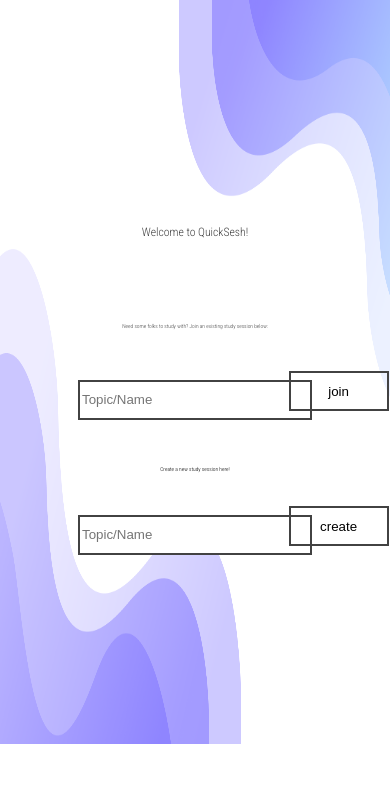
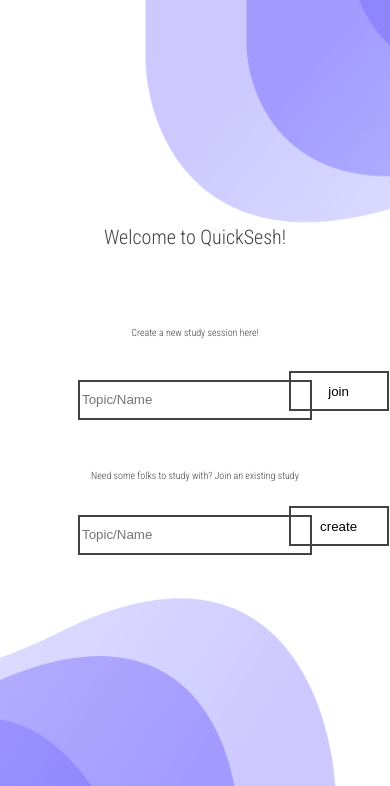
Before and after one commit to neeltron/QuickSesh, a Flask app: page / in a window 390 px wide. Shown: the top 786 px of the page. Run offline with Flask 2, Linux system fonts and the light colour scheme.

Commit message:
Partially Responsive

```diff
--- a/static/styles.css
+++ b/static/styles.css
@@ -1,7 +1,9 @@
 body {
-  background: url('bg2.png');
-  background-repeat: no-repeat;
-  background-size: 100% 9300%;
+  background: url('bg2.png') no-repeat center center fixed;
+  -webkit-background-size: cover;
+  -moz-background-size: cover;
+  -o-background-size: cover;
+  background-size: cover;
 }
 
 #heading {
@@ -12,7 +14,7 @@ body {
   font-family: Roboto Condensed;
   font-style: normal;
   font-weight: normal;
-  font-size: 3vw;
+  font-size: 45px;
   line-height: 76px;
   color: #424242;
 }
@@ -25,7 +27,7 @@ body {
   font-family: Roboto Condensed;
   font-style: normal;
   font-weight: normal;
-  font-size: 1.4vw;
+  font-size: 20px;
   line-height: 47px;
   text-align: center;
   color: #424242;
@@ -62,7 +64,7 @@ body {
   font-family: Roboto Condensed;
   font-style: normal;
   font-weight: normal;
-  font-size: 1.4vw;
+  font-size: 20px;
   line-height: 47px;
 }
 
@@ -88,3 +90,41 @@ body {
   box-sizing: border-box;
   background-color: transparent;
 }
+
+@media screen and (max-width: 600px) {
+  #heading4 {
+    position: absolute;
+    left: 20%;
+    right: 20%;
+    top: 52%;
+    font-family: Roboto Condensed;
+    font-style: normal;
+    font-weight: normal;
+    font-size: 10px;
+    text-align: center;
+    color: #424242;
+  }
+  #heading42 {
+    position: absolute;
+    left: 20%;
+    right: 20%;
+    top: 35%;
+    font-family: Roboto Condensed;
+    font-style: normal;
+    font-weight: normal;
+    font-size: 10px;
+    text-align: center;
+    color: #424242;
+  }
+  #heading {
+    position: absolute;
+    top: 22%;
+    left: 24%;
+    right: 24%;
+    font-family: Roboto Condensed;
+    font-style: normal;
+    font-weight: normal;
+    font-size: 20px;
+    color: #424242;
+  }
+}
```
